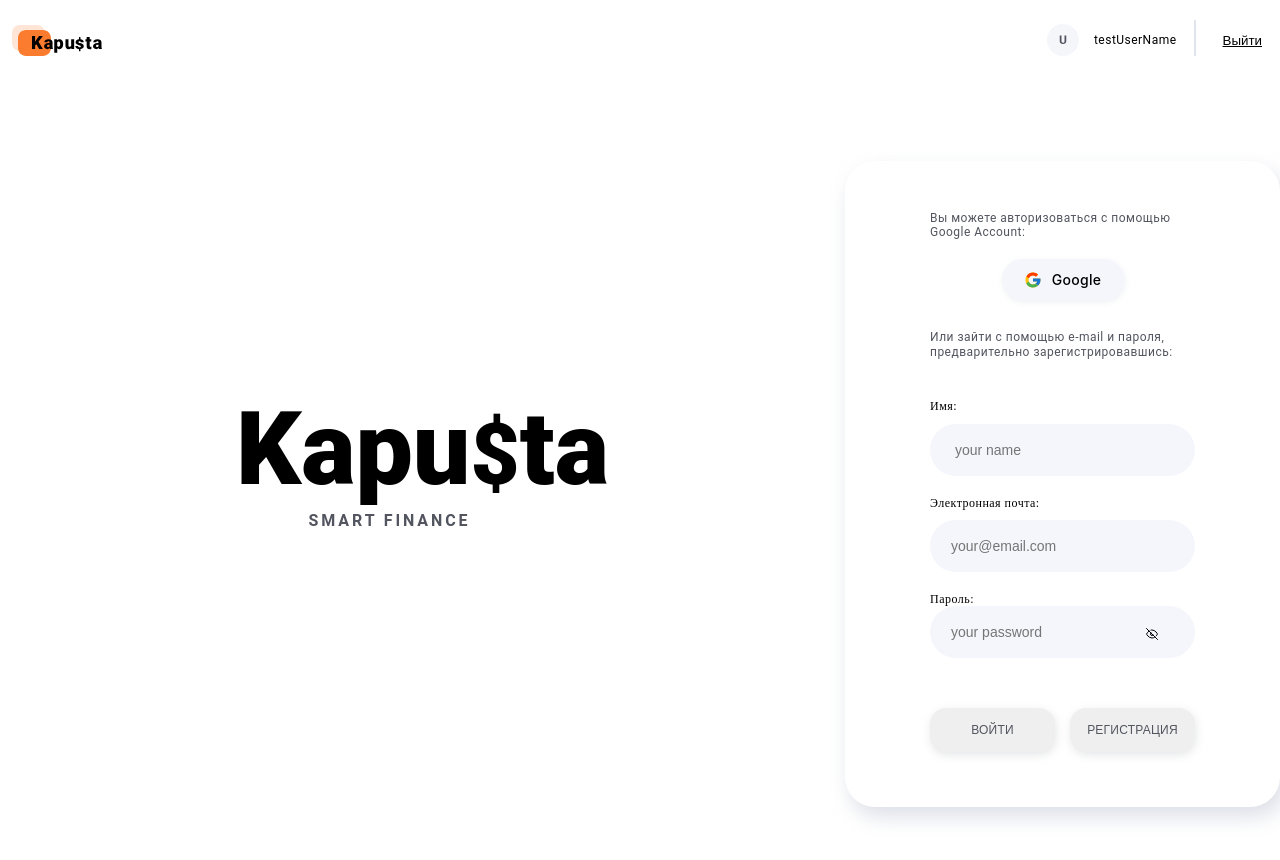
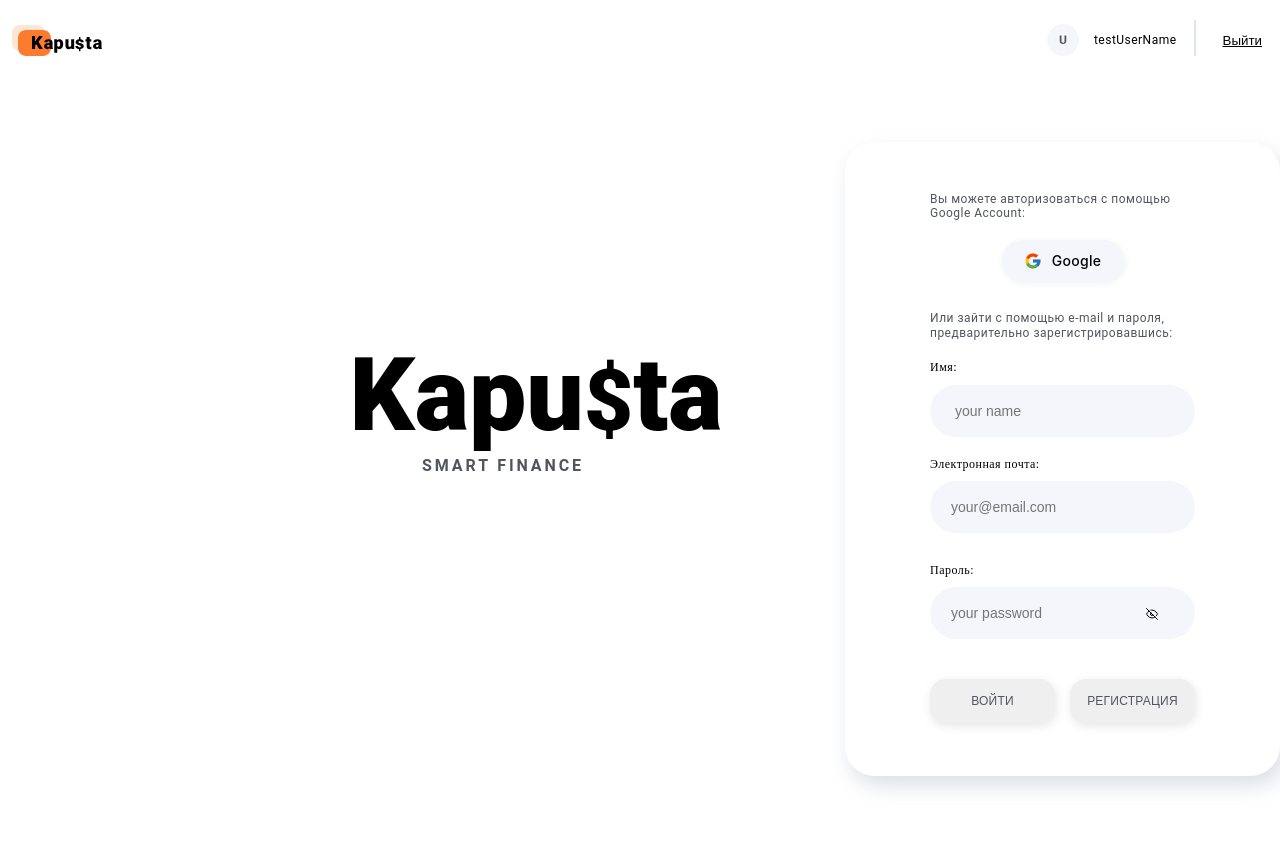
Before and after one commit to chillhaze/team-project-client, a React (Create React App) app: page /register in a window 1280 px wide. Shown: the top 860 px of the page. Built offline with nearby package versions, Linux system fonts and the light colour scheme.

Commit message:
login + registration pages

```diff
--- a/src/API/userApi.js
+++ b/src/API/userApi.js
@@ -3,27 +3,27 @@
 axios.defaults.baseURL = 'https://connections-api.herokuapp.com/any-route'; // тут нужна ссылка на бек
 
 export async function signUp(credentials) {
-  const data = await axios.post(`/user/signup`, credentials);
+  const data = await axios.post(`/api/auth/register`, credentials);
   return data;
 }
 
 export async function signIn(credentials) {
-  const data = await axios.post(`/user/login`, credentials);
+  const data = await axios.post(`/api/auth/login`, credentials);
   return data;
 }
 
 export async function getCurrentUser() {
-  const data = await axios.get(`/user/current`);
+  const data = await axios.get(`/api/auth/current`);
   return data;
 }
 
 export async function signOut() {
-  const data = await axios.get(`/user/logout`);
+  const data = await axios.get(`/api/auth/logout`);
   return data;
 }
 
 export async function googleAuth(credentials) {
-  const data = await axios.post(`/user/user-google`, credentials);
+  const data = await axios.post(`/api/auth/user-google`, credentials);
   // console.log(data);
   return data;
 }
--- a/src/components/Forms/LoginForm/LoginForm.styled.js
+++ b/src/components/Forms/LoginForm/LoginForm.styled.js
@@ -12,6 +12,10 @@
   @media screen and (min-width: 768px) {
     width: 436px;
     padding: 50px 85px 55px 85px;
+  }
+
+  @media screen and (min-width: 768px) {
+    margin-bottom: 132px;
   }
 `;
 
@@ -36,12 +40,13 @@
   text-align: start;
   line-height: 1.2;
   letter-spacing: 0.04em;
-  margin-bottom: 20px;
+  margin-bottom: 24px;
   color: ${props => props.theme.colors.mainTextColor};
 
   @media screen and (min-width: 768px) {
     width: 265px;
     font-size: 12px;
+    margin-bottom: 20px;
     // text-align: start;
   }
 `;
@@ -54,7 +59,7 @@
   text-align: start;
   line-height: 1.2;
   letter-spacing: 0.04em;
-  margin-bottom: 20px;
+  // margin-bottom: 20px;
   color: ${props => props.theme.colors.mainTextColor};
 
   @media screen and (min-width: 768px) {
@@ -102,13 +107,32 @@
   line-height: 1.2;
   letter-spacing: 0.04em;
   margin-top: 24px;
-  margin-bottom: 12px;
+  // margin-bottom: 12px;
   color: ${props => props.theme.colors.black};
 
   @media screen and (min-width: 768px) {
     font-size: 12px;
     margin-top: 20px;
-    margin-bottom: 10px;
+    // margin-bottom: 10px;
+    color: ${props => props.theme.colors.black};
+  }
+`;
+
+export const Label1 = styled.label`
+  display: inline-block;
+  font-weight: 400;
+  font-family: 'Montserrat';
+  font-size: 10px;
+  line-height: 1.2;
+  letter-spacing: 0.04em;
+  margin-top: 30px;
+  // margin-bottom: 12px;
+  color: ${props => props.theme.colors.black};
+
+  @media screen and (min-width: 768px) {
+    font-size: 12px;
+    // margin-top: 20px;
+    // margin-bottom: 10px;
     color: ${props => props.theme.colors.black};
   }
 `;
@@ -130,10 +154,12 @@
   background: ${props => props.theme.colors.MainBgColor};
   border-radius: 30px;
   outline: none;
+  margin-top: 12px;
 
   @media screen and (min-width: 768px) {
     width: 265px;
     font-size: 14px;
+    margin-top: 10px;
   }
 
   &:placeholder {
@@ -153,7 +179,7 @@
 
 export const Eye = styled.i`
   position: absolute;
-  top: 58%;
+  top: 71%;
   right: 14%;
 
   &:hover {
--- a/src/components/Forms/RegisterForm/RegisterForm.jsx
+++ b/src/components/Forms/RegisterForm/RegisterForm.jsx
@@ -11,14 +11,14 @@
 import ButtonBlock from '../../ButtonBlock/ButtonBlock';
 
 
-import { Wrap, TextWrap, Text,Text1, GoogleBtn, Label, Errors, Field, FieldWrap, Eye, Span } from './RegisterForm.styled';
+import { Wrap, TextWrap, Text,Text1, GoogleBtn, Label, Label1, Errors, Field, FieldWrap, Eye, Span } from './RegisterForm.styled';
 
 
 const registerSchema = Yup.object().shape({
   username: Yup.string().max(50, 'Too Long').required('Required'),
   email: Yup.string().email().required('Valid mail required'),
   password: Yup.string()
-    .min(6, 'Password is too short - should be 6 chars minimum.')
+    .min(6, 'Password is short - should be at least 6 chars')
     .required('Required'),
 });
 
@@ -39,7 +39,7 @@
   const onSubmit = newUser => console.log(dispatch(signUp(newUser)));
 
 
-  const onLogInBtnClick = () => navigate('/login');
+  const onLoginBtnClick = () => navigate('/login');
   const togglePasswordVisiblity = () => {
     setPasswordShown(passwordShown ? false : true);
   };
@@ -82,7 +82,7 @@
             {errors.email && <Errors>{errors.email.message}</Errors>}
           </div>
           <FieldWrap>
-            <Label>
+            <Label1>
               {errors.password && <Errors> * </Errors>} Пароль:
             {/* </Label> */}
             <Field  type={passwordShown ? "text" : "password"}
@@ -92,12 +92,12 @@
               <Errors>{errors.password.message}</Errors>
               )}
               <Eye onClick={togglePasswordVisiblity}><FiEyeOff /></Eye>
-           </Label>
+           </Label1>
           </FieldWrap>
           <ButtonBlock
             firstButtonText={'Войти'}
             secondButtonText={'Регистрация'}
-            firstButtonHandler={onLogInBtnClick}
+            firstButtonHandler={onLoginBtnClick}
             firstButtonType={'button'}
             secondButtonType={'submit'}
           ></ButtonBlock>
--- a/src/components/Forms/RegisterForm/RegisterForm.styled.js
+++ b/src/components/Forms/RegisterForm/RegisterForm.styled.js
@@ -12,7 +12,13 @@
   font-size: 10px;
   @media screen and (min-width: 768px) {
     width: 436px;
-    padding: 50px 85px 55px 85px;
+    padding: 50px 85px 53px 85px;
+  }
+  @media screen and (min-width: 1280px) {
+    // width: 436px;
+    // height: 635px;
+    // padding: 50px 85px 53px 85px;
+    margin-bottom: 50px;
   }
 `;
 
@@ -55,7 +61,7 @@
   text-align: start;
   line-height: 1.2;
   letter-spacing: 0.04em;
-  margin-bottom: 20px;
+  // margin-bottom: 20px;
   color: ${props => props.theme.colors.mainTextColor};
 
   @media screen and (min-width: 768px) {
@@ -102,13 +108,31 @@
   line-height: 1.2;
   letter-spacing: 0.04em;
   margin-top: 24px;
-  margin-bottom: 12px;
+  // margin-bottom: 12px;
   color: ${props => props.theme.colors.black};
 
   @media screen and (min-width: 768px) {
     font-size: 12px;
     margin-top: 20px;
-    margin-bottom: 10px;
+    // margin-bottom: 10px;
+    color: ${props => props.theme.colors.black};
+  }
+`;
+export const Label1 = styled.label`
+  display: inline-block;
+  font-weight: 400;
+  font-family: 'Montserrat';
+  font-size: 10px;
+  line-height: 1.2;
+  letter-spacing: 0.04em;
+  margin-top: 30px;
+  // margin-bottom: 12px;
+  color: ${props => props.theme.colors.black};
+
+  @media screen and (min-width: 768px) {
+    font-size: 12px;
+    // margin-top: 20px;
+    // margin-bottom: 10px;
     color: ${props => props.theme.colors.black};
   }
 `;
@@ -129,11 +153,13 @@
   border: 1px solid transparent;
   background: ${props => props.theme.colors.MainBgColor};
   border-radius: 30px;
+  margin-top: 12px;
   outline: none;
 
   @media screen and (min-width: 768px) {
     width: 265px;
     font-size: 14px;
+    margin-top: 10px;
   }
 
   &:placeholder {
@@ -153,7 +179,7 @@
 
 export const Eye = styled.i`
   position: absolute;
-  top: 58%;
+  top: 71%;
   right: 14%;
 
   &:hover {
--- a/src/pages/Login/Login.styled.js
+++ b/src/pages/Login/Login.styled.js
@@ -25,7 +25,7 @@
     justify-content: center;
     flex-direction: column;
     width: auto;
-    padding-right: 165px;
+    padding-right: 205px;
     margin-top: 90px;
     margin-left: 0;
   }
@@ -36,10 +36,8 @@
     align-items: center;
     justify-content: center;
     flex-direction: column;
-
-    //////////////
-    padding-left: 0px;
-    margin-top: 0px;
+    padding-left: 227px;
+    margin-bottom: 195px;
     margin-left: 0px;
   }
 `;
--- a/src/pages/Register/Register.styled.js
+++ b/src/pages/Register/Register.styled.js
@@ -24,20 +24,20 @@
     justify-content: center;
     flex-direction: column;
     width: auto;
-    padding-right: 165px;
+    padding-right: 205px;
     margin-top: 90px;
     margin-left: 0;
   }
 
   @media screen and (min-width: 1280px) {
     width: 100%;
+
     display: flex;
     align-items: center;
     justify-content: center;
     flex-direction: column;
-    padding-left: 0px;
-    margin-top: 0px;
-    margin-left: 0px;
+    padding-left: 227px;
+    margin-bottom: 195px;
   }
 `;
 
--- a/src/redux/auth/auth-operations.js
+++ b/src/redux/auth/auth-operations.js
@@ -34,10 +34,10 @@
       const { data } = await userApi.googleAuth(credentials);
       token.set(data.result.user.token);
 
-      toast.success('Success Google auth');
+      toast.success('Success Google authorization');
       return data.result;
     } catch (error) {
-      toast.warning('Error with Google auth');
+      toast.warning('Error with Google authorization');
       return thunkAPI.rejectWithValue(error.message);
     }
   },
@@ -49,7 +49,6 @@
     try {
       const { data } = await userApi.signIn(credentials);
       token.set(data.result.token);
-      // toast.warning("Warning, something wrong - sign in");
       toast.success('Success sign in');
       return data.result;
     } catch (error) {
--- a/src/redux/store.js
+++ b/src/redux/store.js
@@ -3,7 +3,7 @@
 import { financeSlice } from './finance/finance-slice';
 import storage from 'redux-persist/lib/storage';
 import {
-  // persistStore,
+  persistStore,
   persistReducer,
   FLUSH,
   REHYDRATE,
@@ -33,3 +33,4 @@
   ],
   devTools: process.env.NODE_ENV === 'development',
 });
+export const persistor = persistStore(store);
```
Also changed, not shown: src/components/Forms/LoginForm/LoginForm.jsx (+9 -10 lines), src/pages/Login/Login.jsx (+1 -16 lines), src/pages/Register/Register.jsx (+0 -15 lines).
